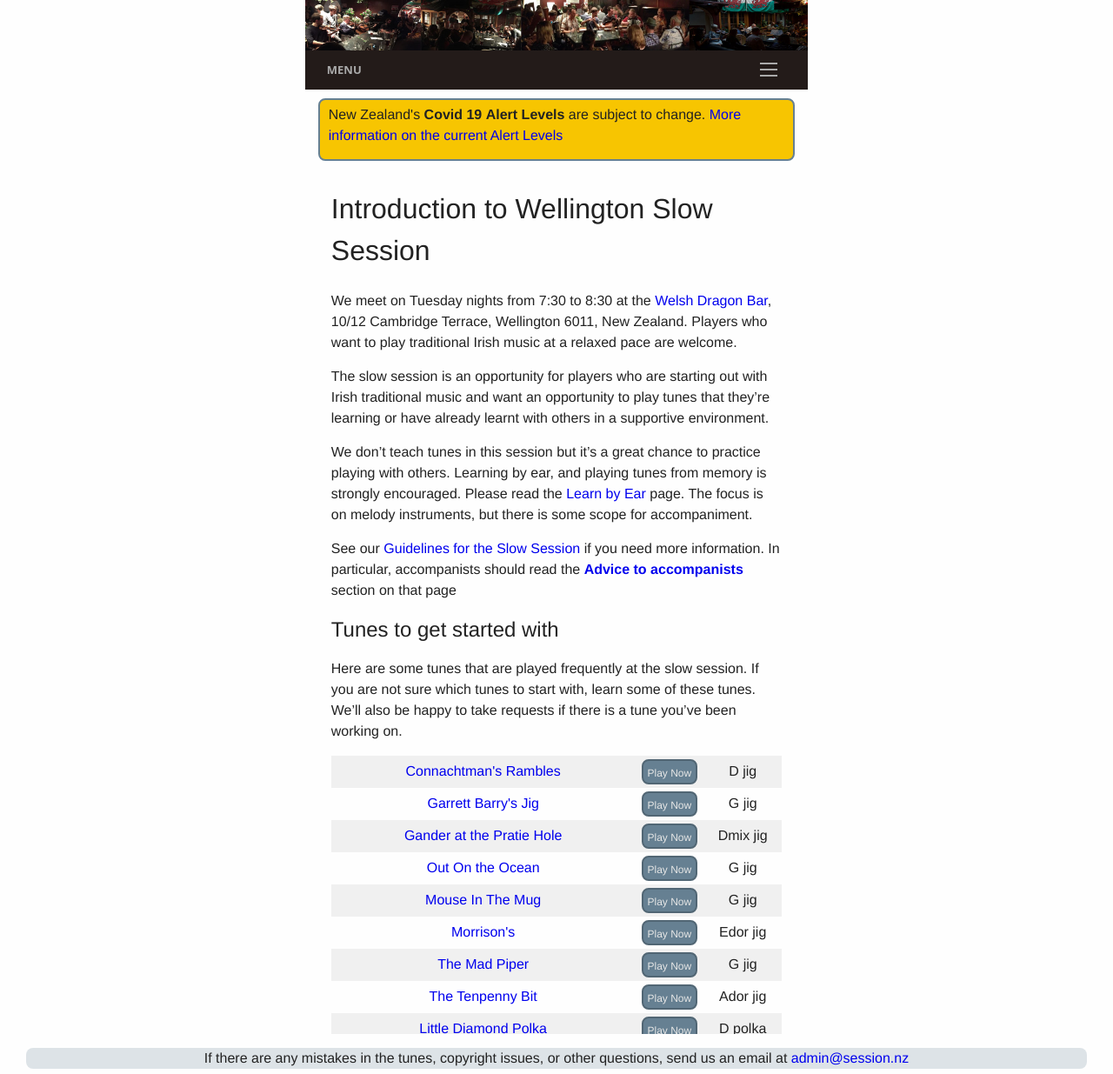
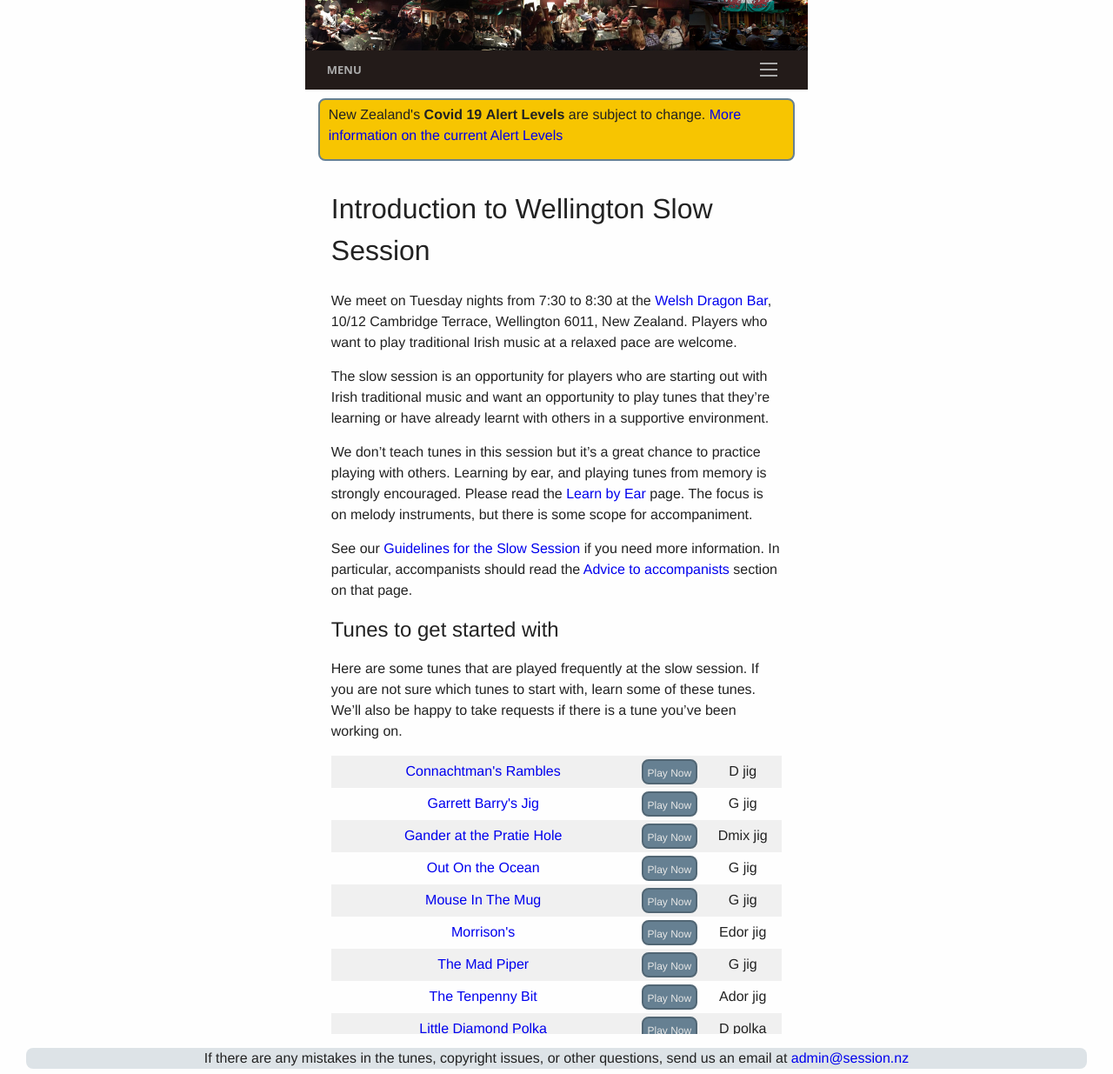
Before and after one commit to slow-session/dev.session.nz, a Jekyll site: the page built from intro-to-slowsession.md, in a window 1280 px wide. Shown: the whole page at 87% size. Built offline with Jekyll 4.4.1, drawn with Linux system fonts in a browser that asks for light colours.

```diff
--- a/intro-to-slowsession.md
+++ b/intro-to-slowsession.md
@@ -13,7 +13,7 @@ or have already learnt with others in a supportive environment.
 We don't teach tunes in this session but it's a great chance to practice
 playing with others. Learning by ear, and playing tunes from memory is strongly encouraged. Please read the <a href="/learn_by_ear/"> Learn by Ear</a> page. The focus is on melody instruments, but there is some scope for accompaniment.
 
-See our <a href="/slowguidelines/">Guidelines for the Slow Session</a> if you need more information. In particular, accompanists should read the <b><a href="/learn_by_ear/#accompanist-advice">Advice to accompanists</a> </b> section on that page
+See our <a href="/slowguidelines/">Guidelines for the Slow Session</a> if you need more information. In particular, accompanists should read the <a href="/learn_by_ear/#accompanist-advice">Advice to accompanists</a> section on that page.
 
 <script src="/js/build_grid_focustunes.js"></script>
 
```
